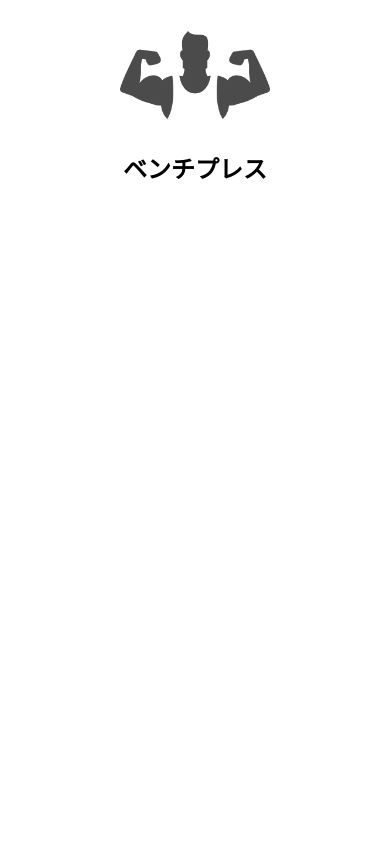
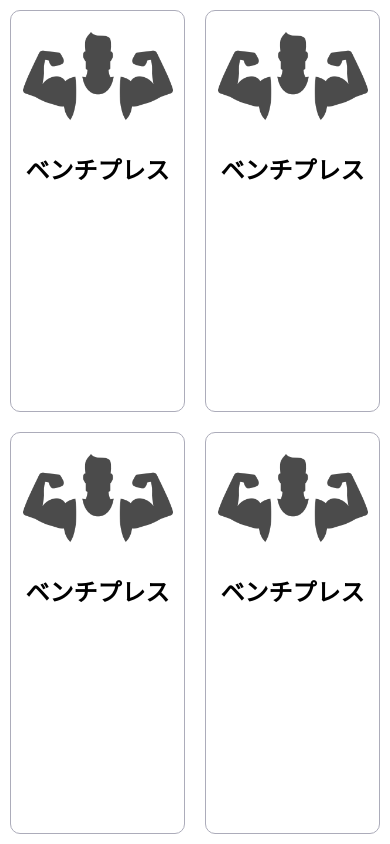
Before and after one commit to nazeudon/workout_native, a React Native app: screen / in a window 390 px wide. Built offline with nearby package versions, Linux system fonts and the light colour scheme.

Commit message:
add layout about event

```diff
--- a/App.tsx
+++ b/App.tsx
@@ -2,12 +2,12 @@ import { StatusBar } from "expo-status-bar";
 import React from "react";
 import { SafeAreaView, StyleSheet, Text, View } from "react-native";
 import tailwind from "tailwind-rn";
-import { Event } from "./src/component/Event";
+import { EventsList } from "./src/component/EventsList";
 
 const App = () => {
   return (
     <SafeAreaView style={styles.container}>
-      <Event />
+      <EventsList />
     </SafeAreaView>
   );
 };
--- a/src/component/Event.tsx
+++ /dev/null
@@ -1,32 +0,0 @@
-import React from "react";
-import { Image, SafeAreaView, StyleSheet, Text, View } from "react-native";
-
-const imagePath = require("../statics/img/maccho.png");
-
-export const Event: React.FC = () => {
-  return (
-    <SafeAreaView style={styles.container}>
-      <Image style={styles.image} source={imagePath} />
-      <View style={styles.textContent}>
-        <Text style={styles.text}>ベンチプレス</Text>
-      </View>
-    </SafeAreaView>
-  );
-};
-
-const styles = StyleSheet.create({
-  container: {
-    flex: 1,
-    backgroundColor: "#fff",
-    alignItems: "center",
-  },
-  image: {
-    width: 150,
-    height: 150,
-  },
-  textContent: {},
-  text: {
-    fontSize: 24,
-    fontWeight: "bold",
-  },
-});
--- a/src/component/EventsList.tsx
+++ b/src/component/EventsList.tsx
@@ -0,0 +1,57 @@
+import React from "react";
+import { Image, SafeAreaView, StyleSheet, Text, View } from "react-native";
+
+const imagePath = require("../statics/img/maccho.png");
+
+export const EventsList: React.FC = () => {
+  return (
+    <SafeAreaView style={styles.container}>
+      <View style={styles.event}>
+        <Image style={styles.image} source={imagePath} />
+        <Text style={styles.text}>ベンチプレス</Text>
+      </View>
+      <View style={styles.event}>
+        <Image style={styles.image} source={imagePath} />
+        <Text style={styles.text}>ベンチプレス</Text>
+      </View>
+      <View style={styles.event}>
+        <Image style={styles.image} source={imagePath} />
+        <Text style={styles.text}>ベンチプレス</Text>
+      </View>
+      <View style={styles.event}>
+        <Image style={styles.image} source={imagePath} />
+        <Text style={styles.text}>ベンチプレス</Text>
+      </View>
+    </SafeAreaView>
+  );
+};
+
+const styles = StyleSheet.create({
+  container: {
+    flex: 1,
+    backgroundColor: "#fff",
+    flexWrap: "wrap",
+    // alignItems: "center",
+    flexDirection: "row",
+    justifyContent: "flex-start",
+  },
+  event: {
+    display: "flex",
+    width: "45%",
+    padding: "2.5%",
+    margin: "2.5%",
+    borderWidth: 1,
+    borderColor: "#ACACBA",
+    borderRadius: 10,
+    alignItems: "center",
+  },
+  image: {
+    marginTop: -20,
+    width: 150,
+    height: 150,
+  },
+  text: {
+    fontSize: 24,
+    fontWeight: "bold",
+  },
+});
```
